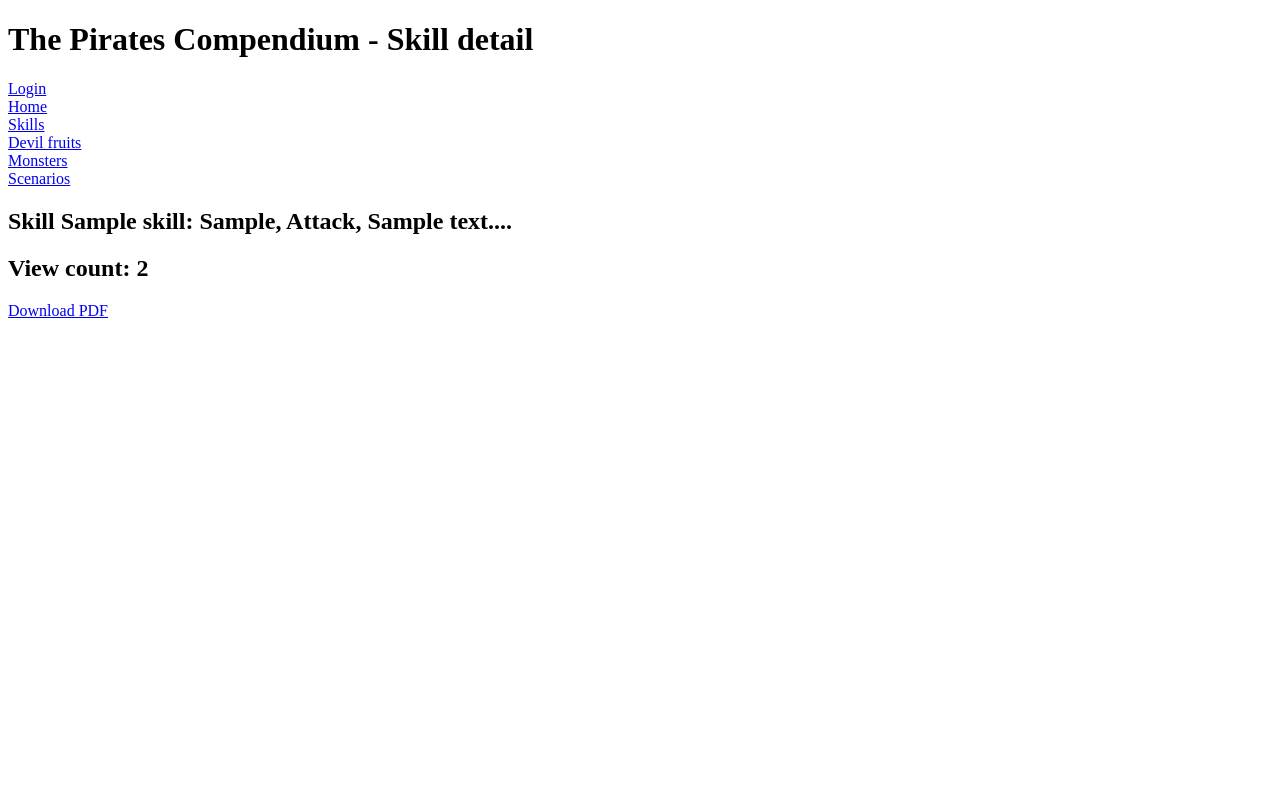
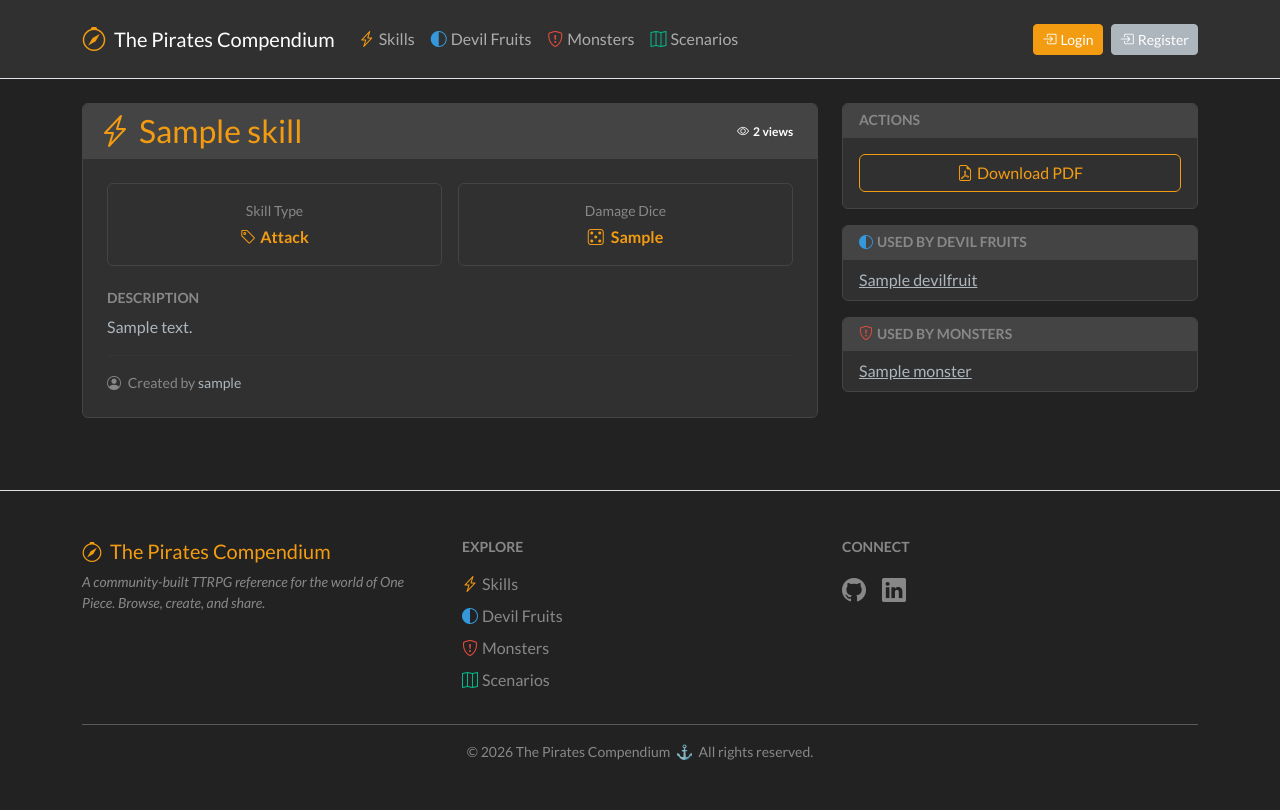
Before and after one commit to SerhiiHryniuk/the-pirates-compendium, a Django app: a page that uses templates/compendium/skills_templates/skill_detail.html in a window 1280 px wide. Before the commit the page ends 318 px from the top, so only its background shows below. Run offline with Django 5.2, Linux system fonts and the light colour scheme; tables that the repository leaves empty hold one stand-in row (values such as "Sample post"); some libraries are stand-ins or nearby versions.

Commit message:
style: add styles to skill detail page

```diff
--- a/templates/compendium/skills_templates/skill_detail.html
+++ b/templates/compendium/skills_templates/skill_detail.html
@@ -1,35 +1,127 @@
-<!DOCTYPE html>
-<html lang="en">
-<head>
-  <meta charset="UTF-8">
-  <title>The Pirates Compendium - Skill detail</title>
-</head>
-<body>
-  <h1>The Pirates Compendium - Skill detail</h1>
-  {% if user.is_authenticated %}
-    <p>User: {{ user.username }}</p>
-    <form action="{% url "logout" %}" method=post>
-      {% csrf_token %}
-      <input type="hidden" name="next" value="{{ request.path }}" />
-      <button type="submit">Logout</button>
-    </form>
-  {% else %}
-    <a href="{% url "login" %}">Login</a>
-  {% endif %}
-  <br>
-  <a href="{% url "compendium:index" %}">Home</a>
-  <br>
-  <a href="{% url "compendium:skill_list" %}">Skills</a>
-  <br>
-  <a href="{% url "compendium:devil_fruit_list" %}">Devil fruits</a>
-  <br>
-  <a href="{% url "compendium:monster_list" %}">Monsters</a>
-  <br>
-  <a href="{% url "compendium:scenario_list" %}">Scenarios</a>
-  <h2>Skill {{ skill_detail }}</h2>
-  <h2>View count: {{ skill_detail.view_count }}</h2>
-  <a href="{% url "compendium:skill_pdf" slug=skill_detail.slug %}" target="_blank">
-    Download PDF
-  </a>
-</body>
-</html>
+{% extends "compendium/base.html" %}
+
+{% block title %}{{ skill_detail.name }} — The Pirates Compendium{% endblock %}
+
+{% block content %}
+
+  <div class="row g-4">
+
+    <div class="col-lg-8">
+      <div class="card border-secondary">
+
+        <div class="card-header border-secondary d-flex justify-content-between align-items-center">
+          <h3 class="mb-0 text-warning">
+            <i class="bi bi-lightning-charge me-2"></i>{{ skill_detail.name }}
+          </h3>
+          <span class="badge bg-secondary">
+            <i class="bi bi-eye me-1"></i>{{ skill_detail.view_count }} views
+          </span>
+        </div>
+
+        <div class="card-body p-4">
+
+          <div class="row g-3 mb-4">
+            <div class="col-sm-6">
+              <div class="card border-secondary text-center py-3">
+                <p class="text-muted small mb-1">Skill Type</p>
+                <p class="text-warning fw-bold mb-0">
+                  <i class="bi bi-tag me-1"></i>{{ skill_detail.skill_type }}
+                </p>
+              </div>
+            </div>
+            <div class="col-sm-6">
+              <div class="card border-secondary text-center py-3">
+                <p class="text-muted small mb-1">Damage Dice</p>
+                <p class="text-warning fw-bold mb-0">
+                  <i class="bi bi-dice-5 me-1"></i>
+                  {% if skill_detail.dmg_dice %}
+                    {{ skill_detail.dmg_dice }}
+                  {% else %}
+                    —
+                  {% endif %}
+                </p>
+              </div>
+            </div>
+          </div>
+
+          <h6 class="text-uppercase text-muted small fw-bold mb-2">Description</h6>
+          <p class="text-light">{{ skill_detail.description }}</p>
+
+          <hr class="border-secondary">
+
+          <p class="text-muted small mb-0">
+            <i class="bi bi-person-circle me-1"></i>
+            Created by <span class="text-light">{{ skill_detail.author.username }}</span>
+          </p>
+
+        </div>
+      </div>
+    </div>
+
+    <div class="col-lg-4">
+
+      <div class="card border-secondary mb-3">
+        <div class="card-header border-secondary">
+          <h6 class="mb-0 text-muted text-uppercase small fw-bold">Actions</h6>
+        </div>
+        <div class="card-body d-grid gap-2">
+          <a href="{% url 'compendium:skill_pdf' slug=skill_detail.slug %}"
+             target="_blank"
+             class="btn btn-outline-warning">
+            <i class="bi bi-file-earmark-pdf me-1"></i>Download PDF
+          </a>
+          {% if user == skill_detail.author %}
+            <a href="{% url 'compendium:skill_update' slug=skill_detail.slug %}"
+               class="btn btn-outline-light">
+              <i class="bi bi-pencil me-1"></i>Edit Skill
+            </a>
+            <a href="{% url 'compendium:skill_delete' slug=skill_detail.slug %}"
+               class="btn btn-outline-danger">
+              <i class="bi bi-trash me-1"></i>Delete Skill
+            </a>
+          {% endif %}
+        </div>
+      </div>
+
+      {% if skill_detail.devil_fruits.exists %}
+        <div class="card border-secondary mb-3">
+          <div class="card-header border-secondary">
+            <h6 class="mb-0 text-muted text-uppercase small fw-bold">
+              <i class="bi bi-circle-half me-1 text-info"></i>Used by Devil Fruits
+            </h6>
+          </div>
+          <ul class="list-group list-group-flush">
+            {% for fruit in skill_detail.devil_fruits.all %}
+              <li class="list-group-item bg-transparent border-secondary">
+                <a href="{% url 'compendium:devil_fruit_detail' slug=fruit.slug %}" class="text-light">
+                  {{ fruit.name }}
+                </a>
+              </li>
+            {% endfor %}
+          </ul>
+        </div>
+      {% endif %}
+
+      {% if skill_detail.monsters.exists %}
+        <div class="card border-secondary">
+          <div class="card-header border-secondary">
+            <h6 class="mb-0 text-muted text-uppercase small fw-bold">
+              <i class="bi bi-shield-exclamation me-1 text-danger"></i>Used by Monsters
+            </h6>
+          </div>
+          <ul class="list-group list-group-flush">
+            {% for monster in skill_detail.monsters.all %}
+              <li class="list-group-item bg-transparent border-secondary">
+                <a href="{% url 'compendium:monster_detail' slug=monster.slug %}" class="text-light">
+                  {{ monster.name }}
+                </a>
+              </li>
+            {% endfor %}
+          </ul>
+        </div>
+      {% endif %}
+
+    </div>
+  </div>
+
+{% endblock %}
```
